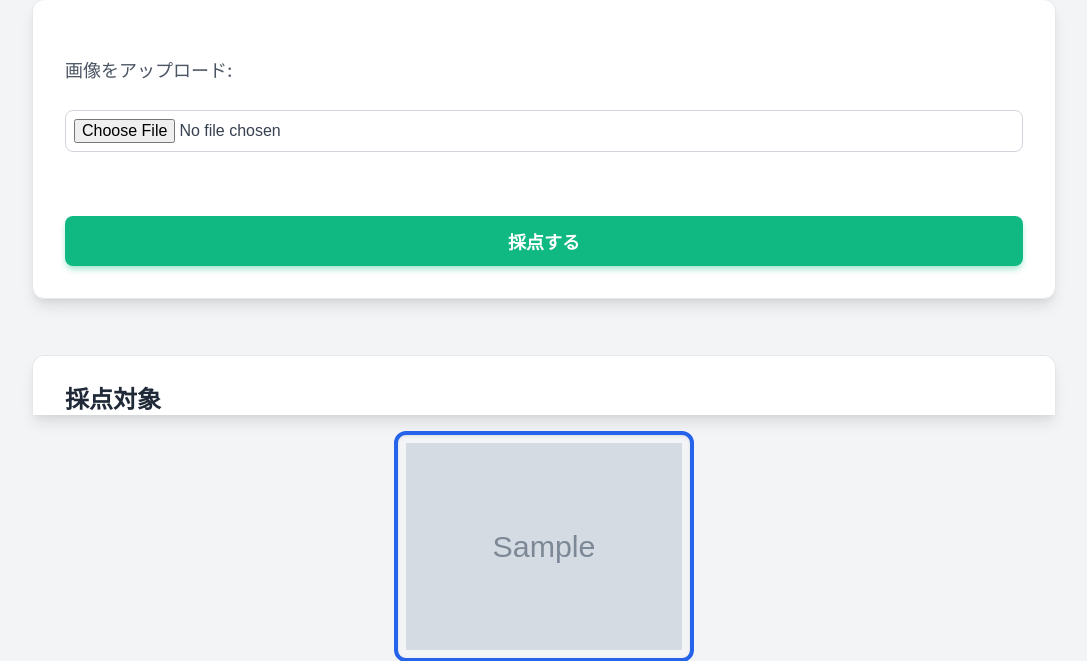
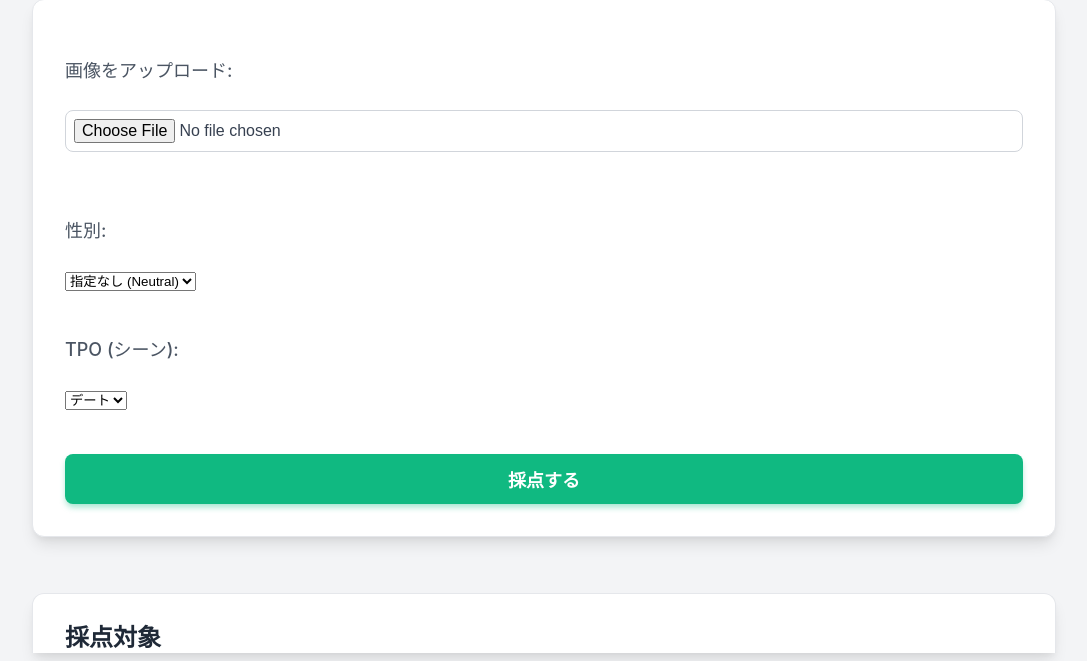
Before and after one commit to kado0314/PBLcamera, a Flask app: template scoring/templates/saiten.html in a window 1280 px wide. Shown: the part 153-814 px from the top of the page, without its empty margins (96-1183 px from the left). Run offline with Flask 3, Linux system fonts and the light colour scheme; the template is opened without the code that fills it: most values are stand-ins (such as "Sample title", 1, 10 or a date in 2020); grey boxes marked "Sample" are stand-in pictures.

Commit message:
Update saiten.html

```diff
--- a/scoring/templates/saiten.html
+++ b/scoring/templates/saiten.html
@@ -9,8 +9,24 @@
 <body>
     <h1>ファッション採点</h1>
     <form method="POST" enctype="multipart/form-data" action="{{ url_for('scoring.saiten') }}">
+
         <label>画像をアップロード:</label><br>
         <input type="file" name="image_file" accept="image/*" capture="camera"><br><br>
+
+        <label for="user_gender">性別:</label><br>
+        <select name="user_gender" id="user_gender">
+            <option value="neutral" {% if selected_gender == 'neutral' %}selected{% endif %}>指定なし (Neutral)</option>
+            <option value="male" {% if selected_gender == 'male' %}selected{% endif %}>男性 (Male)</option>
+            <option value="female" {% if selected_gender == 'female' %}selected{% endif %}>女性 (Female)</option>
+        </select>
+        <br><br>
+
+        <label for="intended_scene">TPO (シーン):</label><br>
+        <select name="intended_scene" id="intended_scene">
+            <option value="date" {% if selected_scene == 'date' %}selected{% endif %}>デート</option>
+            <option value="work" {% if selected_scene == 'work' %}selected{% endif %}>仕事</option>
+            </select>
+        <br><br>
         <button type="submit">採点する</button>
     </form>
 
```
